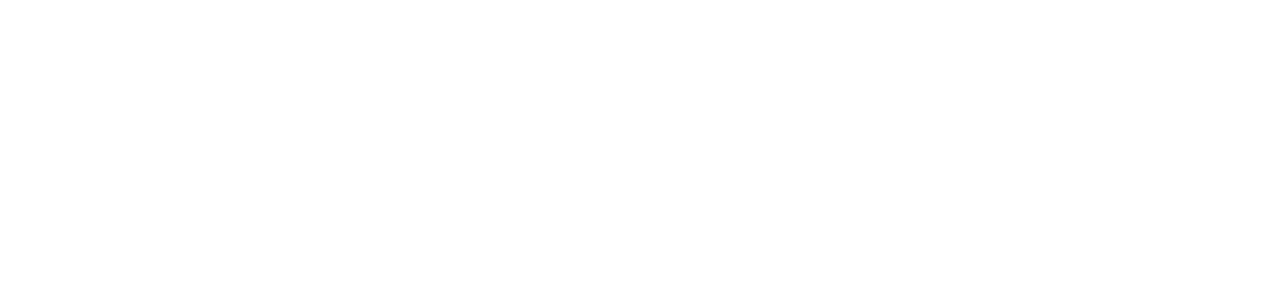
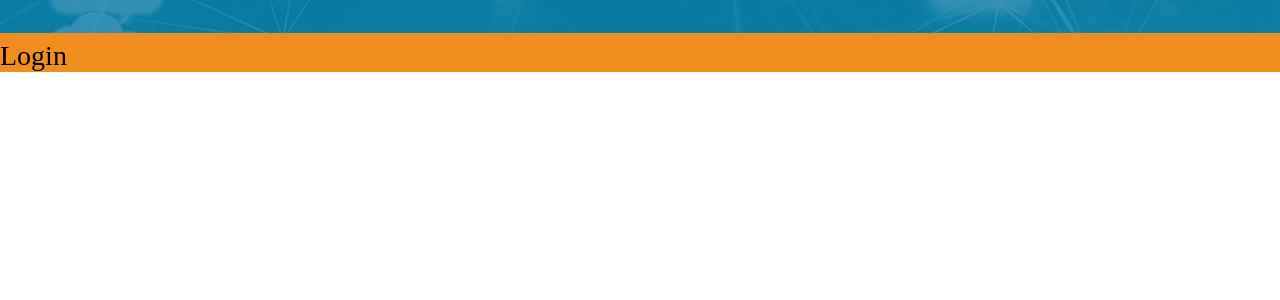
Before and after one commit to DataRain-Team-7/FRONT-BTC-finance-tool, a React (Vite) app: page / in a window 1280 px wide. Before the commit this address had no page. Shown: the top 300 px of the page. Built offline with nearby package versions, Linux system fonts and the light colour scheme.

Commit message:
feat: implemanted token verification and login/logout function in auth context// react hot toast added

```diff
--- a/package.json
+++ b/package.json
@@ -12,6 +12,7 @@
     "axios": "^1.1.3",
     "react": "^18.2.0",
     "react-dom": "^18.2.0",
+    "react-hot-toast": "^2.4.0",
     "react-router-dom": "^6.4.3",
     "styled-components": "^5.3.6",
     "yarn": "^1.22.19"
--- a/src/App.tsx
+++ b/src/App.tsx
@@ -1,9 +1,11 @@
 import Router from './router'
+import { Toaster } from "react-hot-toast"
 
 const App = () => {
 
   return (
     <div>
+      <Toaster position="bottom-center" reverseOrder={false}/>
       <Router/>
     </div>
   )
--- /dev/null
+++ b/src/contexts/auth/index.tsx
@@ -0,0 +1,66 @@
+import { createContext, useContext, ReactNode, useState, useEffect } from "react";
+import toast from "react-hot-toast";
+import { useNavigate } from "react-router-dom";
+import Api from "../../services/api";
+import { User } from "../../types/interface";
+
+interface AuthProviderProps{
+    children: ReactNode
+}
+
+interface loginParams{
+    token:string,
+    user:User
+}
+
+interface AuthProviderData{
+    logged:boolean,
+    login: (param:loginParams)=> void,
+    logout: ()=> void,
+}
+
+const AuthContext = createContext<AuthProviderData>({} as AuthProviderData)
+
+export const AuthProvider = ({children}:AuthProviderProps)=>{
+
+    const navegate = useNavigate();
+    const [logged, setLogged] = useState<boolean>(false);
+
+    const checkTokenExpiration = ()=>{
+        const user = JSON.parse(localStorage.getItem("user") || "")
+        const token = localStorage.getItem("token")
+
+
+        Api.get(`/user/${user.id}`)
+            .then(()=>{
+                setLogged(true);
+                // navegate("/")    COLOCAR ROTA CORRETA AQUI
+        }).catch(()=>{
+            logout();
+            toast.error("Login necessário")
+        })
+    }
+
+    useEffect(()=>{
+        const token = localStorage.getItem("token")
+        if(token) checkTokenExpiration();
+    } , [])
+
+    const login = ({token, user}:loginParams) =>{
+        localStorage.setItem("token", token)
+        localStorage.setItem("user", JSON.stringify(user))
+        setLogged(true);
+        // navegate("/")    COLOCAR ROTA CORRETA AQUI
+        toast.success("login bem sucedido")
+    }
+
+    const logout = () =>{
+        localStorage.clear();
+        setLogged(false);
+        navegate("/");
+    }
+
+    return <AuthContext.Provider value={{logged, login, logout}}>{children}</AuthContext.Provider>
+}
+
+export const useAuth = ()=> useContext(AuthContext)
--- /dev/null
+++ b/src/contexts/index.tsx
@@ -0,0 +1,23 @@
+import { ReactNode } from "react";
+import { BrowserRouter } from "react-router-dom";
+import { ThemeProvider } from 'styled-components';
+import theme from "../styles/theme";
+import { AuthProvider } from "./auth";
+
+interface ProviderProps {
+  children: ReactNode;
+}
+
+const Providers = ({ children }: ProviderProps) => {
+  return (
+    <BrowserRouter>
+      <ThemeProvider theme={theme}>
+        <AuthProvider>
+              {children}
+        </AuthProvider>
+      </ThemeProvider>
+    </BrowserRouter>
+  );
+};
+
+export default Providers;
--- a/src/main.tsx
+++ b/src/main.tsx
@@ -1,17 +1,14 @@
 import React from 'react'
 import ReactDOM from 'react-dom/client'
-import { BrowserRouter } from "react-router-dom";
-import { ThemeProvider } from 'styled-components';
 import App from './App'
+import Providers from "./contexts/index";
+
 import './index.css'
-import theme from './styles/theme';
 
 ReactDOM.createRoot(document.getElementById('root') as HTMLElement).render(
   <React.StrictMode>
-    <BrowserRouter>
-      <ThemeProvider theme={theme}>
-        <App />
-      </ThemeProvider>
-    </BrowserRouter>
+    <Providers>
+      <App />
+    </Providers>
   </React.StrictMode>
 )
--- a/src/router.tsx
+++ b/src/router.tsx
@@ -4,7 +4,7 @@
 const Router = () =>{
     return(
         <Routes>
-            <Route path="/login" element={<Login/>}/>
+            <Route path="/" element={<Login/>}/>
         </Routes>
     )
 }
```
Also changed, not shown: 1 other file (tests, documents, lock files or other folders).
